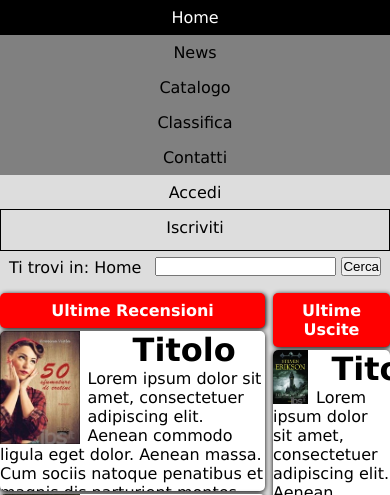
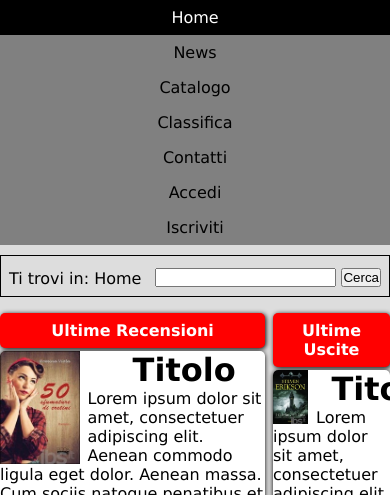
Before and after one commit to dallariva93/TecWeb, a PHP site: page /HTML/index.html in a window 390 px wide. Shown: the top 495 px of the page. Run offline with PHP 8.4, Linux system fonts and the light colour scheme.

Commit message:
Miglioramenti della visione mobile e bug riportati nel codice

```diff
--- a/CSS/tabletPortrait.css
+++ b/CSS/tabletPortrait.css
@@ -1,14 +1,16 @@
 /**************************
 			MENU
 ***************************/
-.menu , .right{
+.menu {
 	position: static;
 }
-.menu li, .right{
+.menu li{
 	float: none;
 	width: 100%;
 }
-
-/**************************
-		RECENSIONI E NEWS
-***************************/
+.breadcrumb { /* Bug: dovrebbe essere staccato dal menu senza dovergli dare la  distanza; */
+	margin-top: 5em;
+}
+.right {/* Bug: Essendo parte del menù dovrebbe prendere lo stesso colore degli altri elementi ma non è così */
+	background-color: grey;
+}
```
